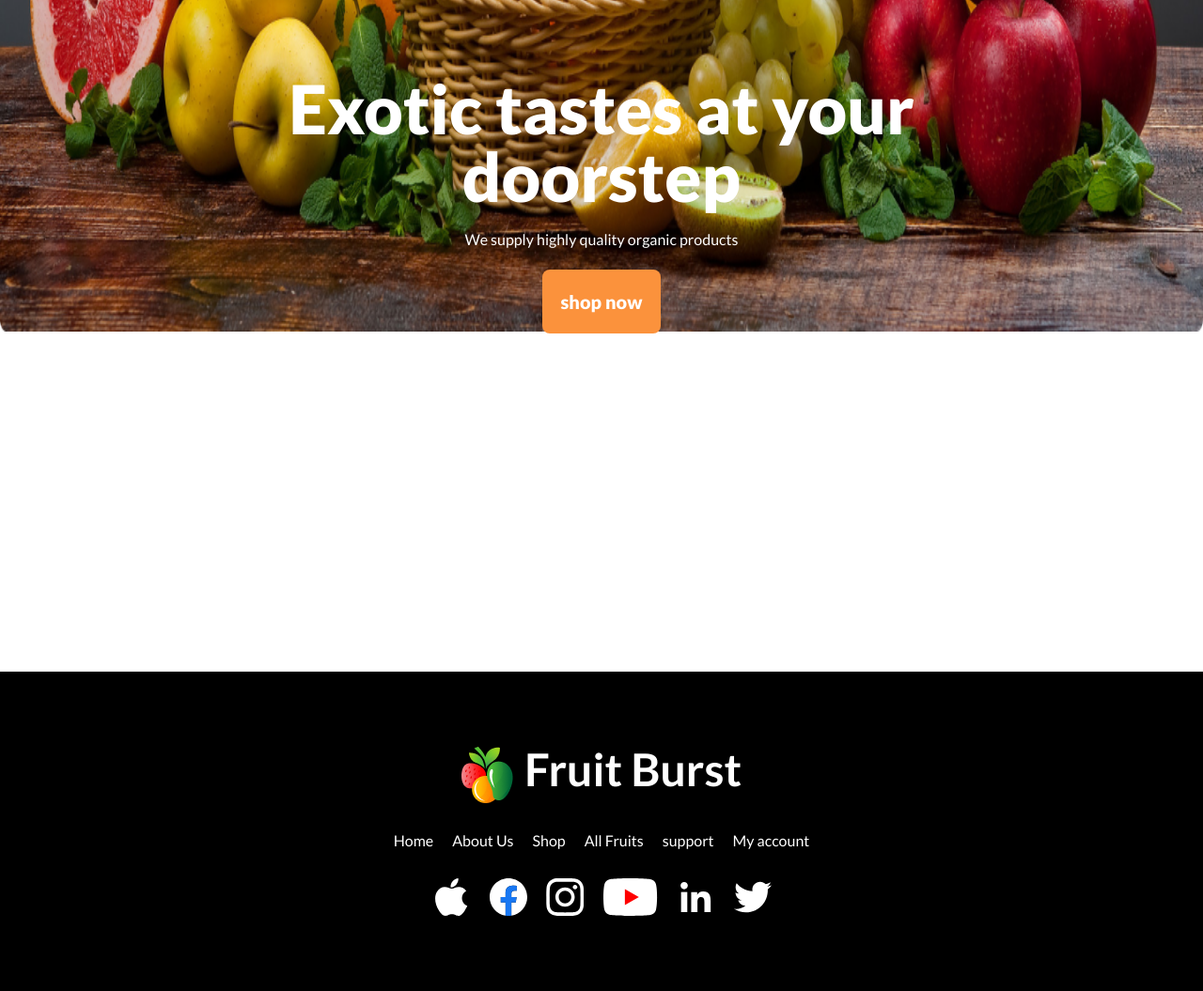
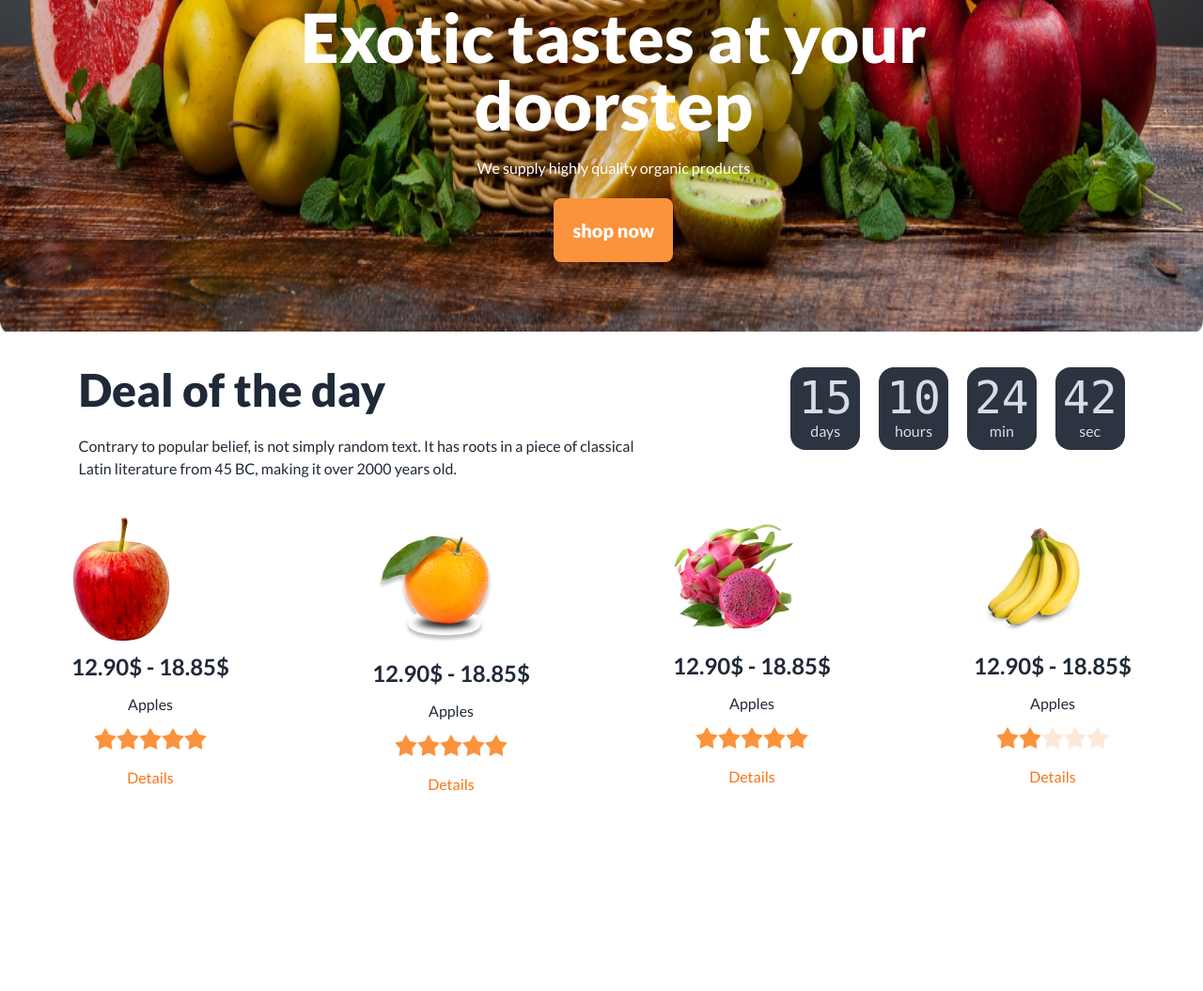
Before and after one commit to SaidulGit/B8A2-fruit, a plain HTML site: page index.html in a window 1280 px wide. Shown: the part 723-1778 px from the top of the page at 94% size. After the commit the page ends 1610 px from the top, so only its background shows below. Drawn offline with nearby package versions, Linux system fonts and the light colour scheme; grey boxes are pictures that could not be loaded.

Commit message:
fruits section create

```diff
--- a/index.html
+++ b/index.html
@@ -27,6 +27,7 @@
 font-family: 'Lato', sans-serif;
     }
 
+
   </style>
 </head>
 <body class="font-lato container mx-auto">
@@ -44,14 +45,14 @@ font-family: 'Lato', sans-serif;
         <img src="images/logo.png" alt="">
         <h2 class="text-4xl font-bold">Fruit Burst</h2>
     </div>
-    <div class="rounded-full bg-white">
-        <button class="flex items-center">
-            <input type="text" placeholder="Search here" class="input input-bordered input-accent w-full max-w-xs" />
+    <div class="rounded-full bg-white p-1">
+        <button class="flex items-center border-0">
+            <input type="text" placeholder="Search here"  />
             <i class="fa-solid fa-magnifying-glass text-black"></i>
         </button>
     </div>
 </nav>
-<section class="banner mt-9">
+<section class="banner relative mt-9 container mx-auto">
     <div class="carousel w-full">
         <div id="slide1" class="carousel-item relative w-full">
           <img src="/images/banner1.png" class="w-full" />
@@ -82,7 +83,7 @@ font-family: 'Lato', sans-serif;
           </div>
         </div>
       </div>
-    <div class="flex-col my-10 mx-40 text-center space-y-5 text-white relative	bottom-80 ">
+    <div class="flex-col my-10 mx-40 text-center space-y-5 text-white absolute	bottom-10 left-40 ">
         <h1 class="text-7xl font-extrabold">Exotic tastes at your<br> doorstep</h1>
         <p>We supply highly quality organic products</p>
         <button class="bg-orange-400 rounded-lg text-xl	font-extrabold p-5">shop now</button>
@@ -90,31 +91,85 @@ font-family: 'Lato', sans-serif;
 </section>
     </header>
     <main>
+<section class="my-8">
+<div class="flex justify-around">
+  <div class="space-y-6">
+    <h2 class="text-5xl	font-extrabold	">
+      Deal of the day
+    </h2>
+    <p>Contrary to popular belief, is not simply random text. It has roots in a piece of classical<br> Latin literature from 45 BC, making it over 2000 years old.</p>
+    </div>
+    <div>
+      <div class="grid grid-flow-col gap-5 text-center auto-cols-max">
+        <div class="flex flex-col p-2 bg-neutral rounded-box text-neutral-content">
+          <span class="countdown font-mono text-5xl">
+            <span style="--value:15;"></span>
+          </span>
+          days
+        </div>
+        <div class="flex flex-col p-2 bg-neutral rounded-box text-neutral-content">
+          <span class="countdown font-mono text-5xl">
+            <span style="--value:10;"></span>
+          </span>
+          hours
+        </div>
+        <div class="flex flex-col p-2 bg-neutral rounded-box text-neutral-content">
+          <span class="countdown font-mono text-5xl">
+            <span style="--value:24;"></span>
+          </span>
+          min
+        </div>
+        <div class="flex flex-col p-2 bg-neutral rounded-box text-neutral-content">
+          <span class="countdown font-mono text-5xl">
+            <span style="--value:42;"></span>
+          </span>
+          sec
+        </div>
+      </div>
+    </div>
+</div>
+<div class="my-10 flex justify-around">
+<div class="space-y-3 rounded-lg text-center">
+  <img src="images/fruit6.png" alt=""><h2 class="text-2xl font-bold	">12.90$ - 18.85$</h2><p>Apples</p><div class="rating">
+  <input type="radio" name="rating-2" class="mask mask-star-2 bg-orange-400" />
+  <input type="radio" name="rating-2" class="mask mask-star-2 bg-orange-400" checked />
+  <input type="radio" name="rating-2" class="mask mask-star-2 bg-orange-400" />
+  <input type="radio" name="rating-2" class="mask mask-star-2 bg-orange-400" />
+  <input type="radio" name="rating-2" class="mask mask-star-2 bg-orange-400" />
+</div><p class="text-orange-500	">Details</p>
+</div>
+<div class="space-y-3 rounded-lg text-center">
+  <img src="images/fruit7.png" alt=""><h2 class="text-2xl font-bold	">12.90$ - 18.85$</h2><p>Apples</p><div class="rating">
+  <input type="radio" name="rating-2" class="mask mask-star-2 bg-orange-400" />
+  <input type="radio" name="rating-2" class="mask mask-star-2 bg-orange-400" checked />
+  <input type="radio" name="rating-2" class="mask mask-star-2 bg-orange-400" />
+  <input type="radio" name="rating-2" class="mask mask-star-2 bg-orange-400" />
+  <input type="radio" name="rating-2" class="mask mask-star-2 bg-orange-400" />
+</div><p class="text-orange-500	">Details</p>
+</div>
+<div class="space-y-3 rounded-lg text-center">
+  <img src="images/fruit8.png" alt=""><h2 class="text-2xl font-bold	">12.90$ - 18.85$</h2><p>Apples</p><div class="rating">
+  <input type="radio" name="rating-2" class="mask mask-star-2 bg-orange-400" />
+  <input type="radio" name="rating-2" class="mask mask-star-2 bg-orange-400" checked />
+  <input type="radio" name="rating-2" class="mask mask-star-2 bg-orange-400" />
+  <input type="radio" name="rating-2" class="mask mask-star-2 bg-orange-400" />
+  <input type="radio" name="rating-2" class="mask mask-star-2 bg-orange-400" />
+</div><p class="text-orange-500	">Details</p>
+</div>
+<div class="space-y-3 rounded-lg text-center">
+  <img src="images/fruit9.png" alt=""><h2 class="text-2xl font-bold	">12.90$ - 18.85$</h2><p>Apples</p><div class="rating">
+  <input type="radio" name="rating-2" class="mask mask-star-2 bg-orange-400" />
+  <input type="radio" name="rating-2" class="mask mask-star-2 bg-orange-400" checked />
+  <input type="radio" name="rating-2" class="mask mask-star-2 bg-orange-400" />
+  <input type="radio" name="rating-2" class="mask mask-star-2 bg-orange-400" />
+  <input type="radio" name="rating-2" class="mask mask-star-2 bg-orange-400" />
+</div><p class="text-orange-500	">Details</p>
+</div>
 
+
+</div>
+</section>
     </main>
-    <footer class="bg-black	text-white p-20 space-y-7">
-<div class="flex justify-center space-x-3">
-    <img src="images/logo.png" alt="">
-    <h1 class="text-5xl	font-bold	">Fruit Burst</h1>
-</div>
-<div>
-    <ul class="flex justify-center space-x-5">
-    <li>Home</li>
-    <li>About Us</li>
-    <li>Shop</li>
-    <li>All Fruits</li>
-    <li>support</li>
-    <li>My account</li>
-</ul>
-</div>
-<div class="flex  space-x-5 justify-center ">
-    <img src="images/apple 1.svg" alt="">
-    <img src="images/facebook 1.svg" alt="">
-    <img src="images/instagram 1.svg" alt="">
-    <img src="images/Group 49 (1).svg" alt="">
-  <img src="images/linkedin 1.svg" alt="">
-    <img src="images/twitter 1.svg" alt="">
-</div>
-    </footer>
+
 </body>
 </html>
```
